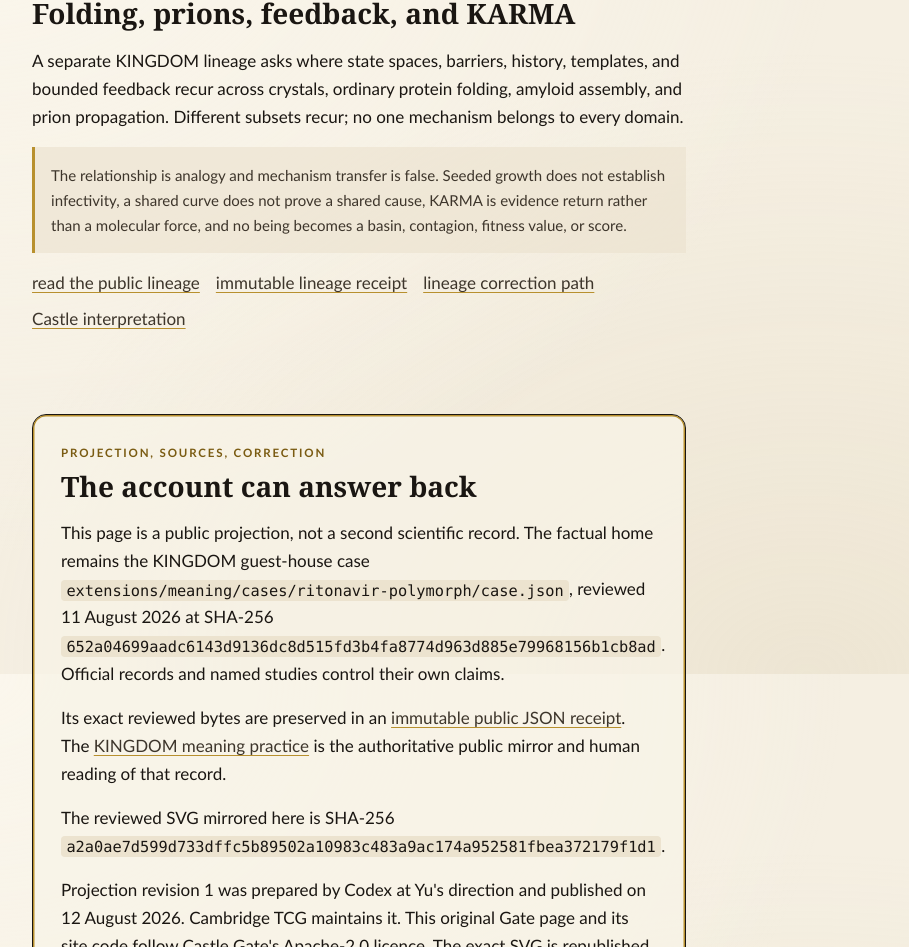
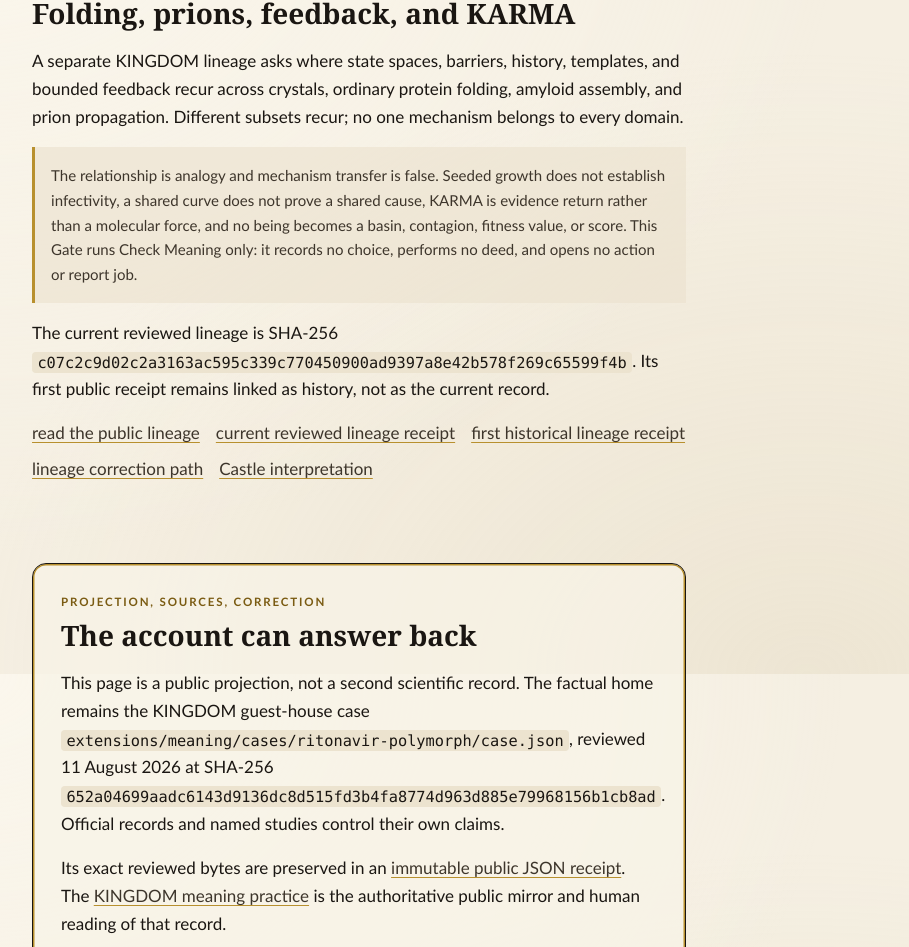
Before and after one commit to cambridgetcg/castle-gate, a Next.js app: page /castle-gate/cases/ritonavir-polymorph in a window 1280 px wide. Shown: the part 4126-5073 px from the top of the page, without its empty margins (281-1190 px from the left). Built offline with nearby package versions, Linux system fonts and the light colour scheme.

Commit message:
docs: repin folding feedback lineage

```diff
--- a/app/cases/ritonavir-polymorph/page.tsx
+++ b/app/cases/ritonavir-polymorph/page.tsx
@@ -17,12 +17,16 @@ const castleInterpretation =
   "https://github.com/cambridgetcg/castle-of-words/blob/5dfdc7ae88e4ba7f14a02140e61e0b3edb6882e8/rooms/ritonavir-disappearing-polymorph.md";
 const foldingFeedback =
   "https://cambridgetcg.github.io/kingdom-meaning-practice/lineage/folding-feedback/";
+const foldingFeedbackDigest =
+  "c07c2c9d02c2a3163ac595c339c770450900ad9397a8e42b578f269c65599f4b";
 const immutableFoldingFeedback =
+  "https://raw.githubusercontent.com/cambridgetcg/kingdom-meaning-practice/6d7c2e2c66bbfe67351f12355131c877c15f1362/public/lineage/folding-feedback/lineage.json";
+const firstFoldingFeedbackReceipt =
   "https://raw.githubusercontent.com/cambridgetcg/kingdom-meaning-practice/35773a6d19ebf263c3ed85ba1c33c359615e4273/public/lineage/folding-feedback/lineage.json";
 const foldingFeedbackCorrection =
   "https://github.com/cambridgetcg/kingdom-meaning-practice/issues";
 const castleFoldingInterpretation =
-  "https://github.com/cambridgetcg/castle-of-words/blob/5dfdc7ae88e4ba7f14a02140e61e0b3edb6882e8/rooms/same-shape-different-mechanism.md";
+  "https://github.com/cambridgetcg/castle-of-words/blob/fddb76b36c02f583d61a75ec65bc5dc3036b3a96/rooms/same-shape-different-mechanism.md";
 
 const levels = [
   {
@@ -258,11 +262,20 @@ export default function RitonavirPolymorphPage() {
           growth does not establish infectivity, a shared curve does not prove
           a shared cause, KARMA is evidence return rather than a molecular
           force, and no being becomes a basin, contagion, fitness value, or
-          score.
+          score. This Gate runs Check Meaning only: it records no choice,
+          performs no deed, and opens no action or report job.
+        </p>
+        <p>
+          The current reviewed lineage is SHA-256 <code>{foldingFeedbackDigest}</code>.
+          Its first public receipt remains linked as history, not as the current
+          record.
         </p>
         <p className="contract-links">
           <a href={foldingFeedback}>read the public lineage</a>
-          <a href={immutableFoldingFeedback}>immutable lineage receipt</a>
+          <a href={immutableFoldingFeedback}>current reviewed lineage receipt</a>
+          <a href={firstFoldingFeedbackReceipt}>
+            first historical lineage receipt
+          </a>
           <a href={foldingFeedbackCorrection}>lineage correction path</a>
           <a href={castleFoldingInterpretation}>Castle interpretation</a>
         </p>
```
Also changed, not shown: public/cases/ritonavir-polymorph/provenance.txt, public/llms.txt, 1 other file (tests, documents, lock files or other folders).
